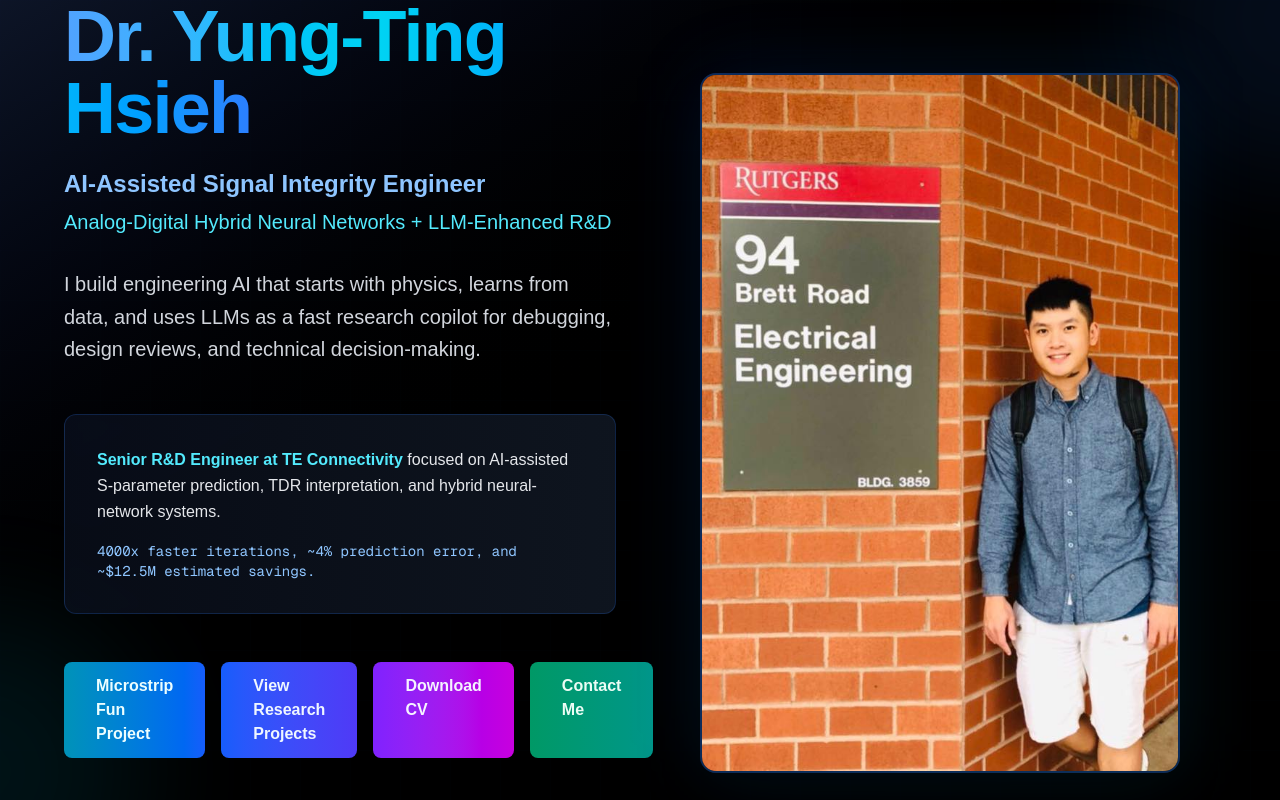
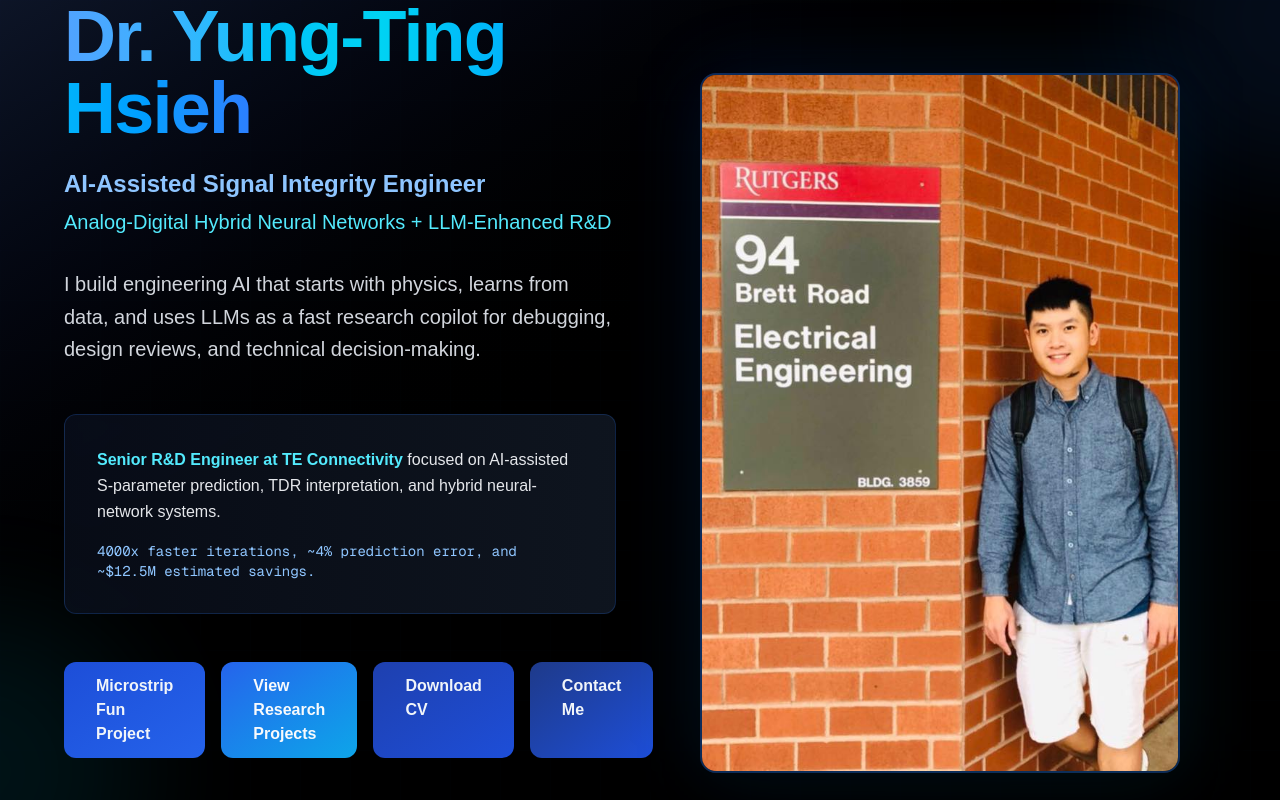
Before and after one commit to dryungtinghsieh-ui/ai-portfolio, a Next.js app: page / in a window 1280 px wide. Shown: the top 800 px of the page. Built offline with nearby package versions, Linux system fonts and the light colour scheme.

Commit message:
style(hero): unify CTA buttons with blue AI-tech color system

```diff
--- a/app/page.tsx
+++ b/app/page.tsx
@@ -78,6 +78,17 @@ const tagVariants = {
     transition: { duration: 0.2 },
   },
 };
+
+const ctaBaseClass =
+  'rounded-xl px-8 py-3 font-semibold transition-all duration-200 ease-in-out hover:shadow-[0_0_12px_rgba(59,130,246,0.4)]';
+const ctaPrimaryClass =
+  'bg-gradient-to-br from-[#2563EB] to-[#0EA5E9] text-slate-50';
+const ctaSecondaryClass =
+  'bg-gradient-to-br from-[#1D4ED8] to-[#2563EB] text-slate-100';
+const ctaTertiaryClass =
+  'bg-gradient-to-br from-[#1E40AF] to-[#1D4ED8] text-slate-100';
+const ctaQuaternaryClass =
+  'bg-gradient-to-br from-[#1E3A8A] to-[#1D4ED8] text-slate-100';
 
 export default function Home() {
   const [hoveredTag, setHoveredTag] = useState<number | null>(null);
@@ -198,7 +209,7 @@ export default function Home() {
                     href="/fun/microstrip"
                     whileHover={reduceMotion ? undefined : { scale: 1.04 }}
                     whileTap={reduceMotion ? undefined : { scale: 0.98 }}
-                    className="rounded-lg bg-gradient-to-r from-cyan-600 to-blue-600 px-8 py-3 font-semibold text-cyan-50 transition-all duration-200 hover:shadow-lg"
+                    className={`${ctaBaseClass} ${ctaSecondaryClass}`}
                   >
                     Microstrip Fun Project
                   </motion.a>
@@ -206,7 +217,7 @@ export default function Home() {
                     href="/research"
                     whileHover={reduceMotion ? undefined : { scale: 1.04 }}
                     whileTap={reduceMotion ? undefined : { scale: 0.98 }}
-                    className="rounded-lg bg-gradient-to-r from-blue-600 to-indigo-600 px-8 py-3 font-semibold text-blue-50 transition-all duration-200 hover:shadow-lg"
+                    className={`${ctaBaseClass} ${ctaPrimaryClass}`}
                   >
                     View Research Projects
                   </motion.a>
@@ -214,7 +225,7 @@ export default function Home() {
                     href="/cv.pdf"
                     whileHover={reduceMotion ? undefined : { scale: 1.04 }}
                     whileTap={reduceMotion ? undefined : { scale: 0.98 }}
-                    className="rounded-lg bg-gradient-to-r from-violet-600 to-fuchsia-600 px-8 py-3 font-semibold text-violet-50 transition-all duration-200 hover:shadow-lg"
+                    className={`${ctaBaseClass} ${ctaTertiaryClass}`}
                   >
                     Download CV
                   </motion.a>
@@ -222,7 +233,7 @@ export default function Home() {
                     href="mailto:dr.yungting.hsieh@gmail.com"
                     whileHover={reduceMotion ? undefined : { scale: 1.04 }}
                     whileTap={reduceMotion ? undefined : { scale: 0.98 }}
-                    className="rounded-lg bg-gradient-to-r from-emerald-600 to-teal-600 px-8 py-3 font-semibold text-emerald-50 transition-all duration-200 hover:shadow-lg"
+                    className={`${ctaBaseClass} ${ctaQuaternaryClass}`}
                   >
                     Contact Me
                   </motion.a>
```
